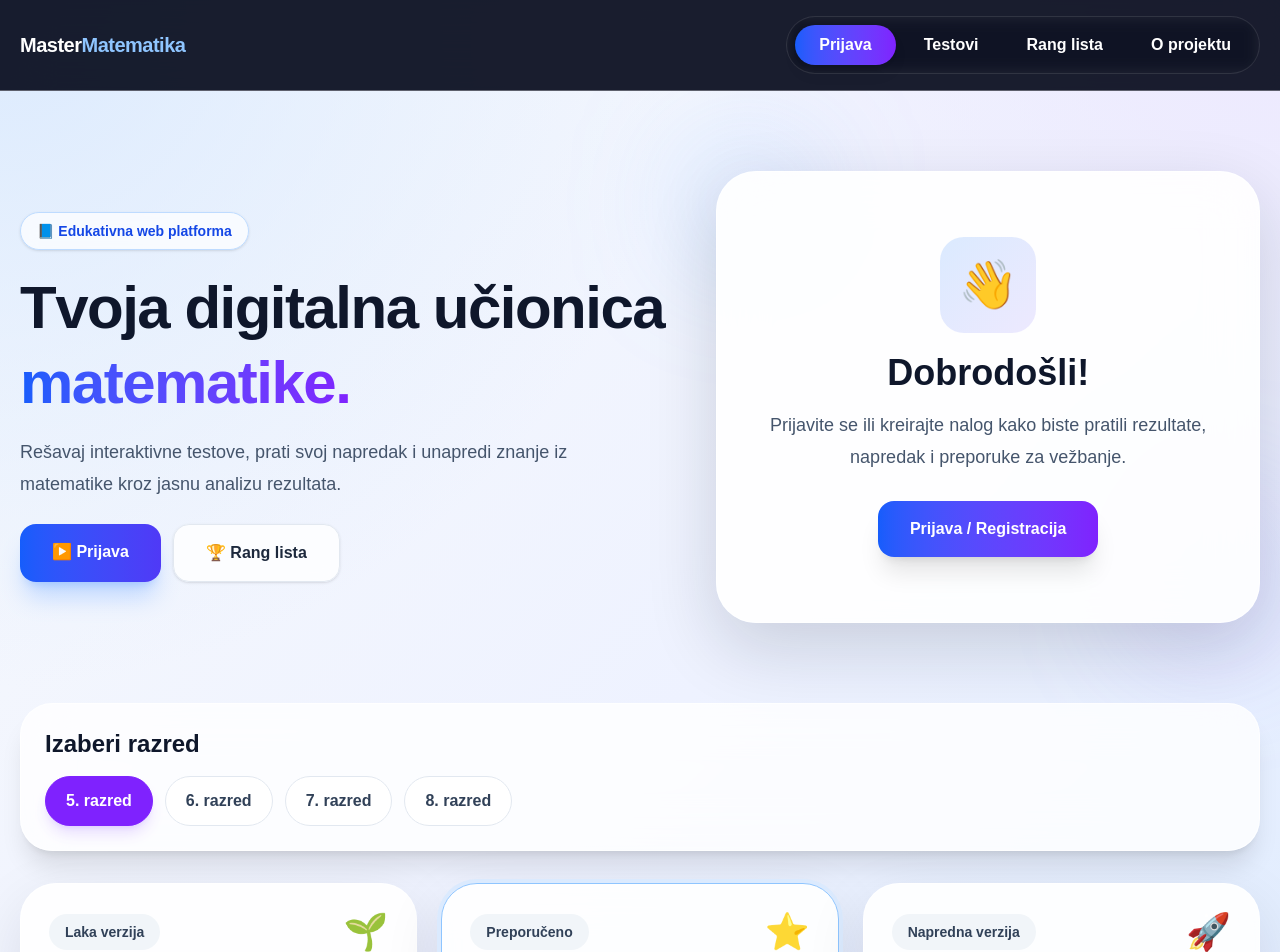
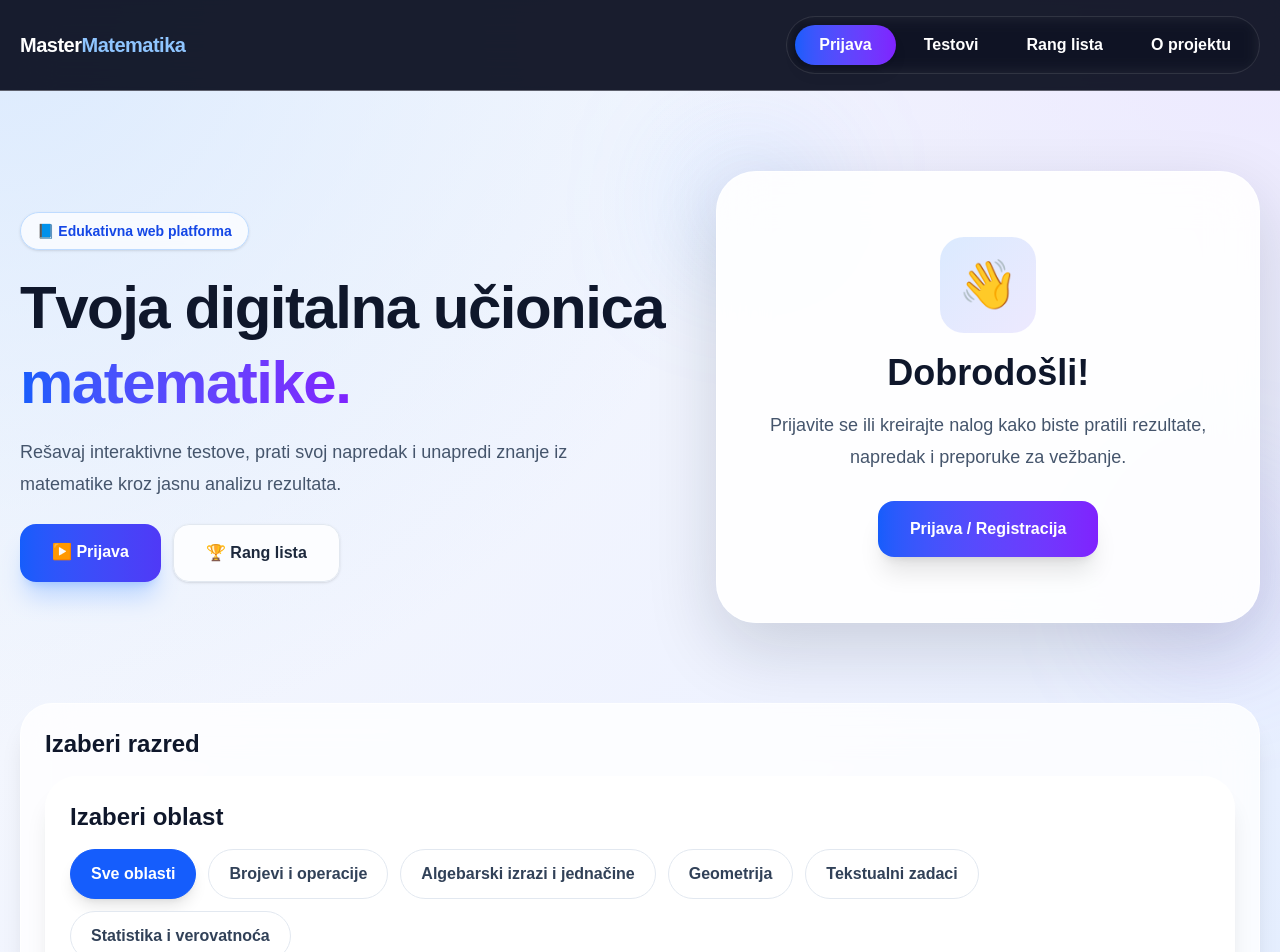
Before and after one commit to andj136/master-matematika, a Next.js app: page / in a window 1280 px wide. Shown: the top 952 px of the page. Built offline with nearby package versions, Linux system fonts and the light colour scheme.

Commit message:
Vracen izbor oblasti za testove

```diff
--- a/app/page.tsx
+++ b/app/page.tsx
@@ -363,6 +363,28 @@ const buildTestLink = (mode: string) => {
 
         <div className="mb-8 rounded-[32px] border border-white/70 bg-white/80 p-6 shadow-xl backdrop-blur-xl">
   <h2 className="mb-4 text-2xl font-black">Izaberi razred</h2>
+  <div className="mb-8 rounded-[32px] border border-white/70 bg-white/80 p-6 shadow-xl backdrop-blur-xl">
+  <h2 className="mb-4 text-2xl font-black">
+    Izaberi oblast
+  </h2>
+
+  <div className="flex flex-wrap gap-3">
+    {AREAS.map((area) => (
+      <button
+        key={area}
+        type="button"
+        onClick={() => setSelectedArea(area)}
+        className={`rounded-full border px-5 py-3 font-semibold transition ${
+          selectedArea === area
+            ? "border-blue-600 bg-blue-600 text-white shadow-lg"
+            : "border-slate-200 bg-white text-slate-700 hover:bg-slate-50"
+        }`}
+      >
+        {area}
+      </button>
+    ))}
+  </div>
+</div>
 
   <div className="flex flex-wrap gap-3">
    {GRADES.map((grade) => (
```
